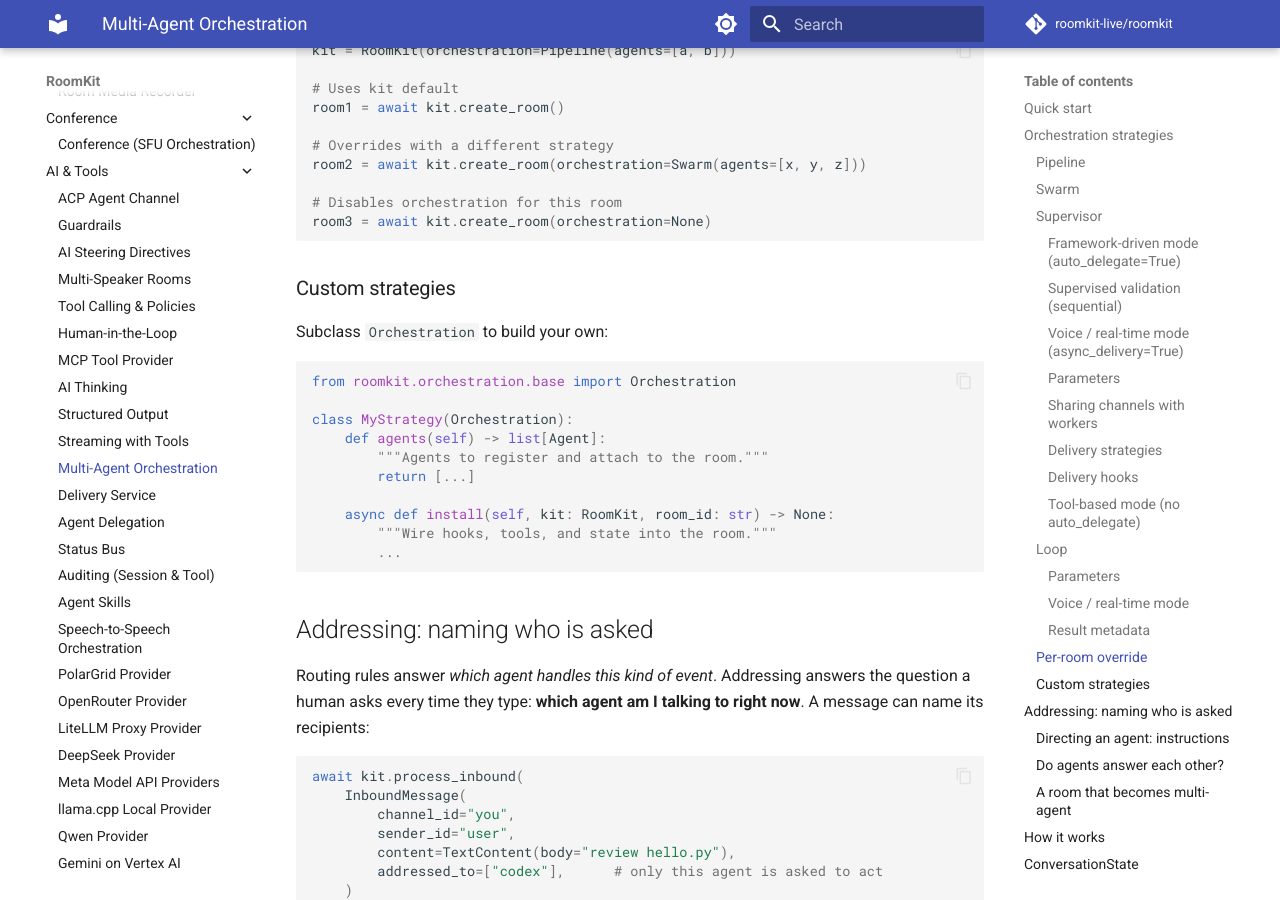
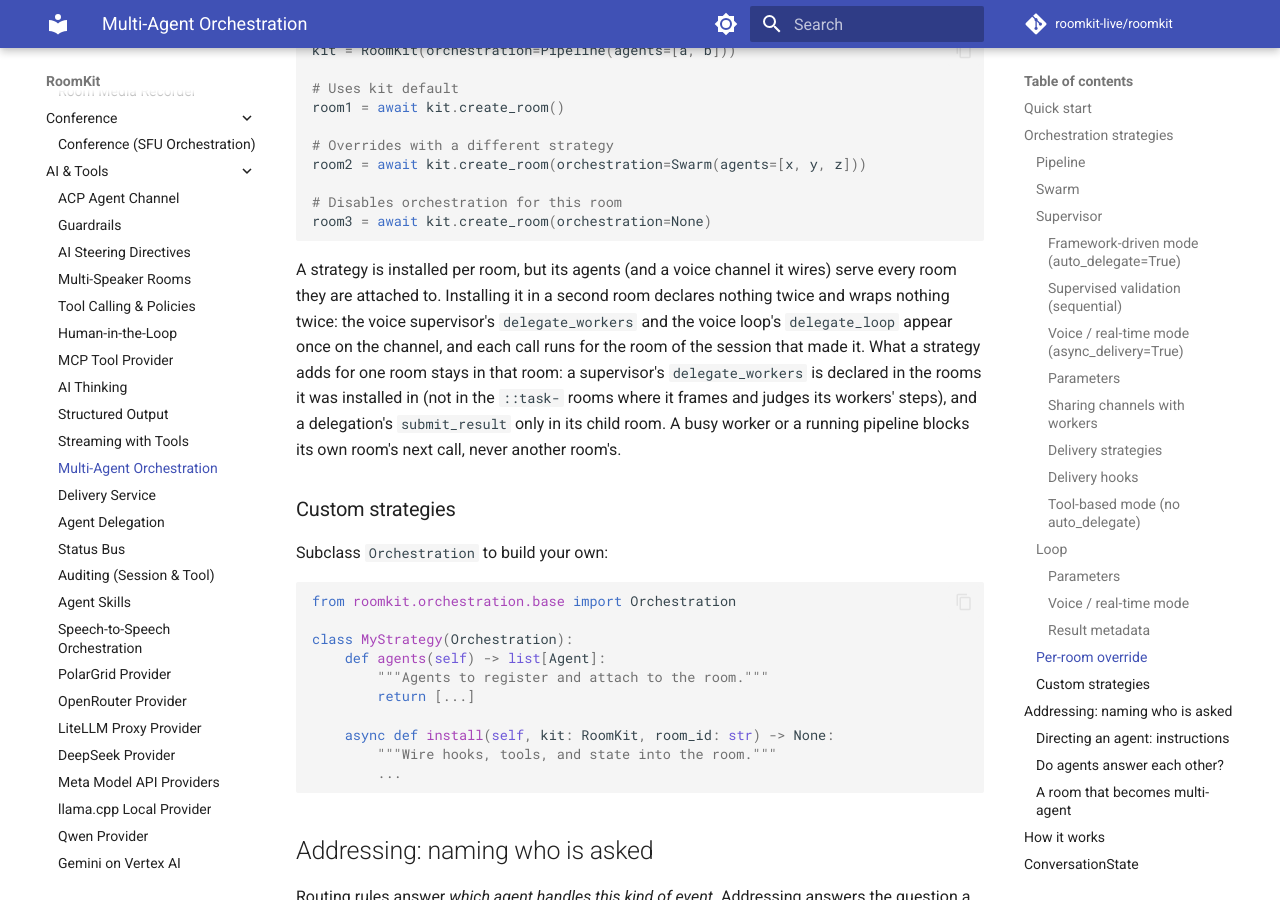
Before and after one commit to roomkit-live/roomkit-docs, an MkDocs documentation site: the page built from docs/guides/orchestration.md, in a window 1280 px wide and 900 px high, scrolled down 9484 px. Built offline with MkDocs 1.6.1 and Material for MkDocs 9.7.7, drawn with Linux system fonts in a browser that asks for light colours; comment, search, counter and statistics services are not loaded.

Commit message:
docs(orchestration): a strategy in several rooms, and the tools a realtime pipeline declares (RMK-276)

````diff
--- a/docs/guides/orchestration.md
+++ b/docs/guides/orchestration.md
@@ -409,6 +409,17 @@ room2 = await kit.create_room(orchestration=Swarm(agents=[x, y, z]))
 # Disables orchestration for this room
 room3 = await kit.create_room(orchestration=None)
 ```
+
+A strategy is installed per room, but its agents (and a voice channel it
+wires) serve every room they are attached to. Installing it in a second room
+declares nothing twice and wraps nothing twice: the voice supervisor's
+`delegate_workers` and the voice loop's `delegate_loop` appear once on the
+channel, and each call runs for the room of the session that made it. What a
+strategy adds for one room stays in that room: a supervisor's
+`delegate_workers` is declared in the rooms it was installed in (not in the
+`::task-` rooms where it frames and judges its workers' steps), and a
+delegation's `submit_result` only in its child room. A busy worker or a running
+pipeline blocks its own room's next call, never another room's.
 
 ### Custom strategies
 
````
Also changed, not shown: docs/guides/realtime-orchestration.md (+3 -3 lines).
